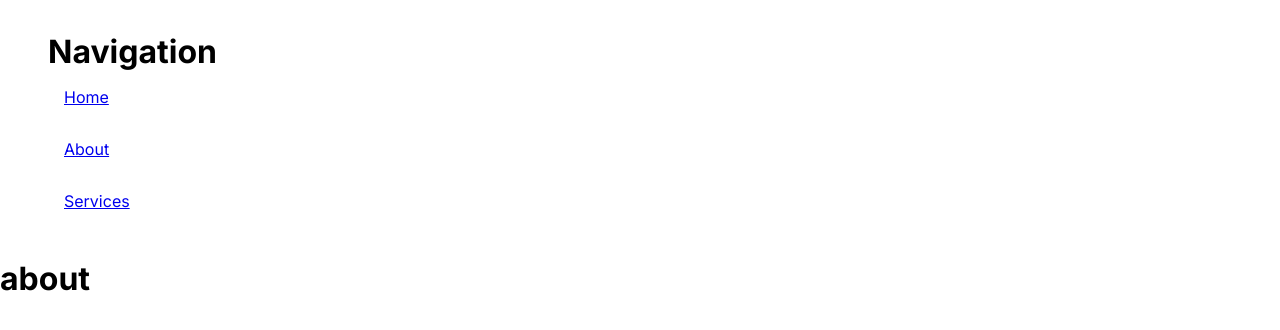
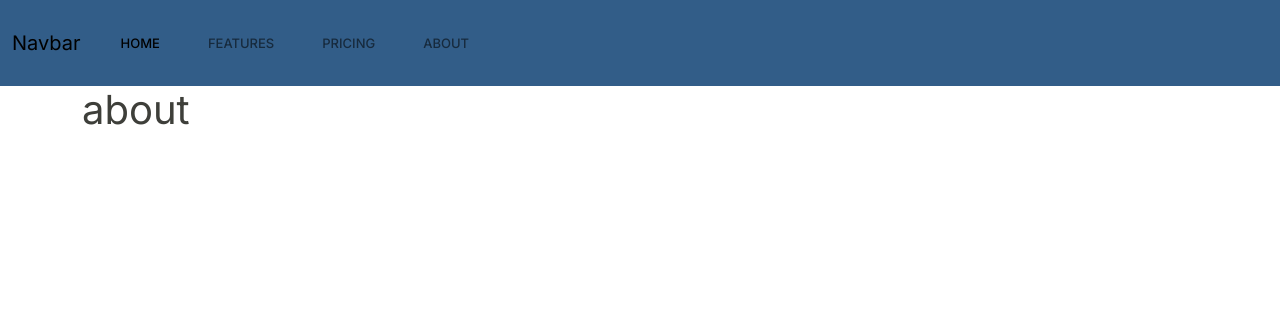
Before and after one commit to TGerzenstein/landing_react02, a Next.js app: page /about in a window 1280 px wide. Shown: the top 330 px of the page. Built offline with nearby package versions, Linux system fonts and the light colour scheme.

Commit message:
added natbar with bootstrap

```diff
--- a/components/Navigation.jsx
+++ b/components/Navigation.jsx
@@ -4,20 +4,32 @@
 function Navigation() {
   return (
     <>
-      <div className='box-presentation'>
-         <h1>Navigation</h1>
-         <ul>
-            <li>
-               <Link href="/">Home</Link>
-            </li>
-            <li>
-               <Link href="/about">About</Link>
-            </li>
-            <li>
-               <Link href="/services">Services</Link>
-            </li>
-         </ul>
-      </div>
+      <nav class="navbar navbar-expand-lg bg-primary" data-bs-theme="dark">
+         <div class="container-fluid">
+            <a class="navbar-brand" href="#">Navbar</a>
+            <button class="navbar-toggler" type="button" data-bs-toggle="collapse" data-bs-target="#navbarColor01" aria-controls="navbarColor01" aria-expanded="false" aria-label="Toggle navigation">
+               <span class="navbar-toggler-icon"></span>
+            </button>
+            <div class="collapse navbar-collapse" id="navbarColor01">
+               <ul class="navbar-nav me-auto">
+                  <li class="nav-item">
+                     <a class="nav-link active" href="#">Home
+                        <span class="visually-hidden">(current)</span>
+                     </a>
+                  </li>
+                  <li class="nav-item">
+                     <a class="nav-link" href="#">Features</a>
+                  </li>
+                  <li class="nav-item">
+                     <a class="nav-link" href="#">Pricing</a>
+                  </li>
+                  <li class="nav-item">
+                     <a class="nav-link" href="#">About</a>
+                  </li>
+               </ul>
+            </div>
+         </div>
+      </nav>
     </>
   )
 }
--- a/components/Users.jsx
+++ b/components/Users.jsx
@@ -1,7 +1,6 @@
 
 function Users({ users }) {
   return (
-
     <div className='box-main'>
       <div className='box'>
         <ul>
--- a/src/app/globals.css
+++ b/src/app/globals.css
@@ -6,15 +6,6 @@
 
 .box-presentation {
  padding: 2rem 3rem;
-}
-
-.box-main {
-  width: 100%;
-  background-color: #f2f2f2;
-  display: flex;
-  justify-content: center;
-  margin: 0rem;
-  padding: 1rem 2rem;
 }
 
 .box {
@@ -30,7 +21,6 @@
 .card {
   font-size: 1.5rem;
   font-weight: 400;
-  border-bottom: 10px solid #0066ff;
   padding: 1rem;
   background-color: #ffffff;
   box-shadow: 5px 5px 29px 0 rgba(0,0,0,0.15);
--- a/src/app/layout.jsx
+++ b/src/app/layout.jsx
@@ -15,11 +15,16 @@
 export default function RootLayout({ children }) {
   return (
     <html lang="en">
+      <head>
+        <link rel="stylesheet"
+              href="https://bootswatch.com/5/sandstone/bootstrap.min.css" />
+      </head>
       <body className={inter.className}>
 
         <Navigation />
-
-        {children}
+        <div className="container">
+          {children}
+        </div>
       </body>
     </html>
   );
```
Lines whose indentation alone changed are shown as unchanged.
